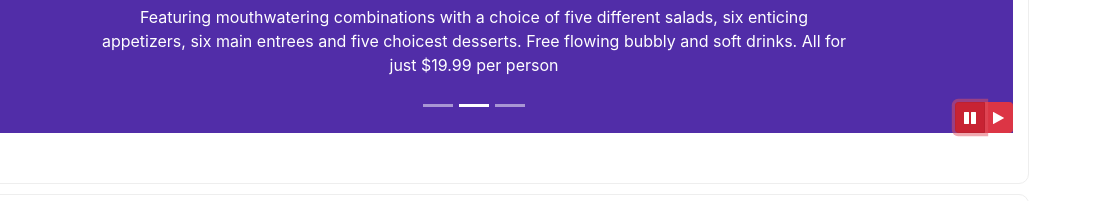
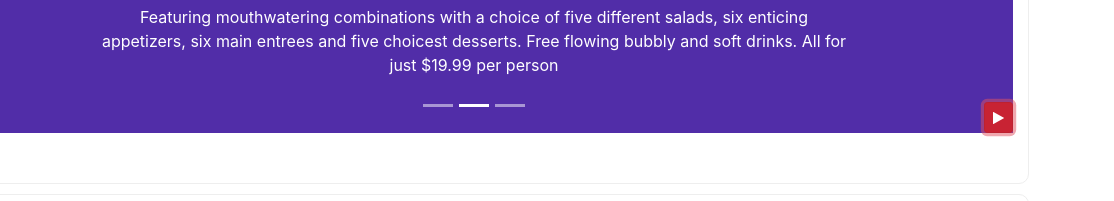
Before and after one commit to rishabhjaincoder/Ristorante-conFusion-Bootstrap-UI, a website: page index.html in a window 1280 px wide. Both pictures are taken after a click on the button 1136 px from the left and 679 px from the top of the page. Shown: the part 562-763 px from the top of the page, 166-1280 px from the left. Drawn offline with nearby package versions, Linux system fonts and the light colour scheme.

Commit message:
jQuery, Added single button carousel play pause

```diff
--- a/index.html
+++ b/index.html
@@ -104,26 +104,6 @@
         </div>
     </div>
 
-    <header class="jumbotron">
-        <div class="container">
-            <div class="row row-header">
-                <div class="col-12 col-sm-6">
-                    <h1>Ristorante con Fusion</h1>
-                    <p>We take inspiration from the World's best cuisines, and create a unique fusion experience. Our
-                        lipsmacking creations will tickle your culinary senses!</p>
-                </div>
-                <div class="col-12 col-sm-3 d-flex align-self-center">
-                    <img src="img/logo.png" class="img-fluid" alt="logo">
-                </div>
-                <div class="col-12 col-sm-3 align-self-center">
-                    <!-- this button contain tooltip -->
-                    <a role="button" class="btn btn-block nav-link btn-warning" data-toggle="modal"
-                        data-target="#reservetableModal">Reserve Table</a>
-                </div>
-            </div>
-        </div>
-    </header>
-
     <!-- this is a reserve table modal -->
     <div id="reservetableModal" class="modal fade" role="dialog">
         <div class="modal-dialog modal-lg" role="content">
@@ -215,6 +195,26 @@
         </div>
     </div>
 
+    <header class="jumbotron">
+        <div class="container">
+            <div class="row row-header">
+                <div class="col-12 col-sm-6">
+                    <h1>Ristorante con Fusion</h1>
+                    <p>We take inspiration from the World's best cuisines, and create a unique fusion experience. Our
+                        lipsmacking creations will tickle your culinary senses!</p>
+                </div>
+                <div class="col-12 col-sm-3 d-flex align-self-center">
+                    <img src="img/logo.png" class="img-fluid" alt="logo">
+                </div>
+                <div class="col-12 col-sm-3 align-self-center">
+                    <!-- this button contain tooltip -->
+                    <a role="button" class="btn btn-block nav-link btn-warning" data-toggle="modal"
+                        data-target="#reservetableModal">Reserve Table</a>
+                </div>
+            </div>
+        </div>
+    </header>
+
     <div class="container">
         <!--  carousel, defining row first-->
         <div class="row row-content">
@@ -276,14 +276,10 @@
                     <a class="carousel-control-next" href="#mycarousel" role="button" data-slide="next">
                         <span class="carousel-control-next-icon"></span>
                     </a>
-                    <div class="btn-group" id="carouselButton">
-                        <button class="btn btn-danger btn-sm" id="carousel-pause">
-                            <span class="fa fa-pause"></span>
-                        </button>
-                        <button class="btn btn-danger btn-sm" id="carousel-play">
-                            <span class="fa fa-play"></span>
-                        </button>
-                    </div>
+                    <!-- this is for pause and play carousel using jquery code-->
+                    <button class="btn btn-danger btn-sm" id="carouselButton">
+                        <span id="carousel-button-icon" class="fa fa-pause"></span>
+                    </button>
 
                 </div>
             </div>
@@ -425,13 +421,18 @@
     <script>
         $(document).ready(function () {
             $("#mycarousel").carousel({
-                interval: 2000
+                interval: 3000
             });
-            $("#carousel-pause").click(function () {
-                $("#mycarousel").carousel('pause');
-            });
-            $("#carousel-play").click(function () {
-                $("#mycarousel").carousel('cycle');
+            $("#carouselButton").click(function () {
+                if ($("#carouselButton").children("span").hasClass('fa-pause')) {
+                    $("#mycarousel").carousel('pause');
+                    $("#carouselButton").children("span").removeClass('fa-pause');
+                    $("#carouselButton").children("span").addClass('fa-play');
+                } else if ($("#carouselButton").children("span").hasClass('fa-play')) {
+                    $("#mycarousel").carousel('cycle');
+                    $("#carouselButton").children("span").removeClass('fa-play');
+                    $("#carouselButton").children("span").addClass('fa-pause');
+                }
             });
         });
     </script>
```
